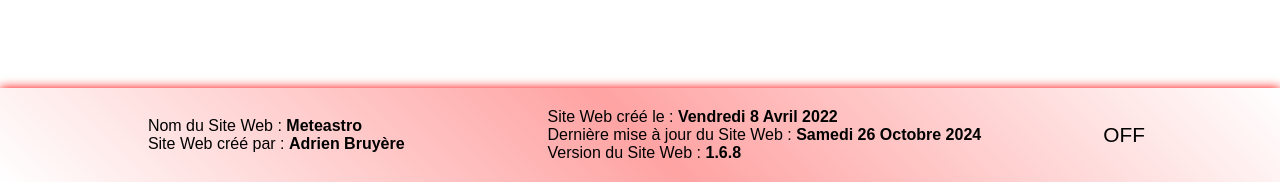
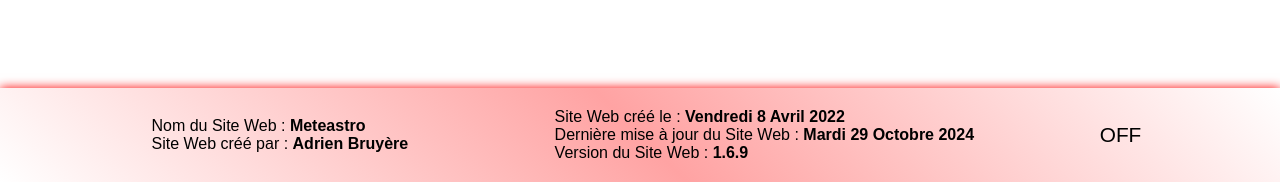
Before and after one commit to adrienb39/meteastro, a PHP site: page /index.php in a window 1280 px wide. Shown: the part 2398-2580 px from the top of the page. Run offline with PHP 8.4, Linux system fonts and the light colour scheme; data that the repository does not hold is empty; some libraries are stand-ins or nearby versions.

Commit message:
chore: v1.6.9

```diff
--- a/import_dans_le_php/footer.php
+++ b/import_dans_le_php/footer.php
@@ -26,8 +26,8 @@
         </p>
         <p class="footer_block">
             Site Web créé le : <b>Vendredi 8 Avril 2022</b><br>
-            Dernière mise à jour du Site Web : <b>Samedi 26 Octobre 2024</b><br>
-            Version du Site Web : <b>1.6.8</b><br>
+            Dernière mise à jour du Site Web : <b>Mardi 29 Octobre 2024</b><br>
+            Version du Site Web : <b>1.6.9</b><br>
             <?php // include "counter.php"; ?>
         </p>
 
```
